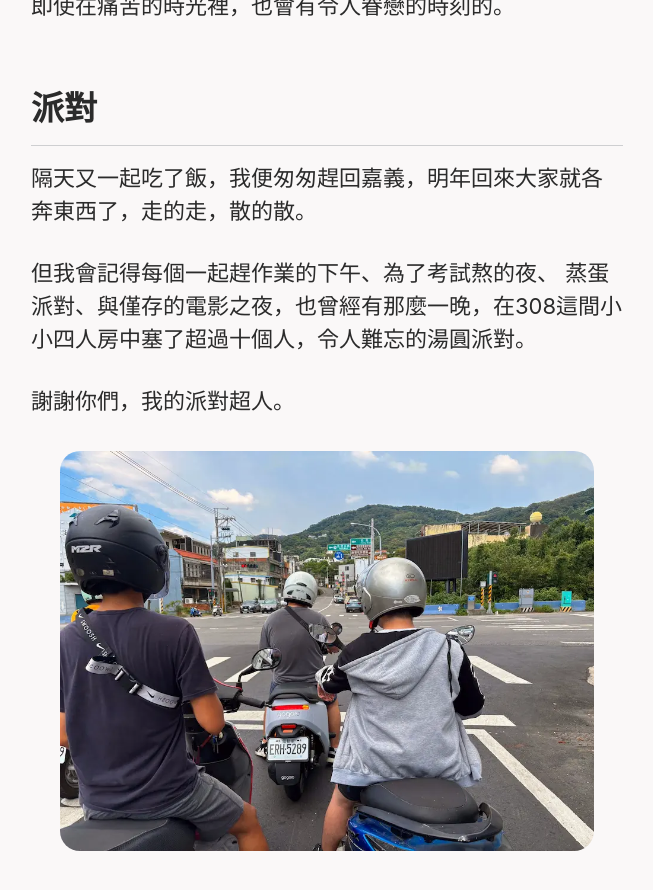
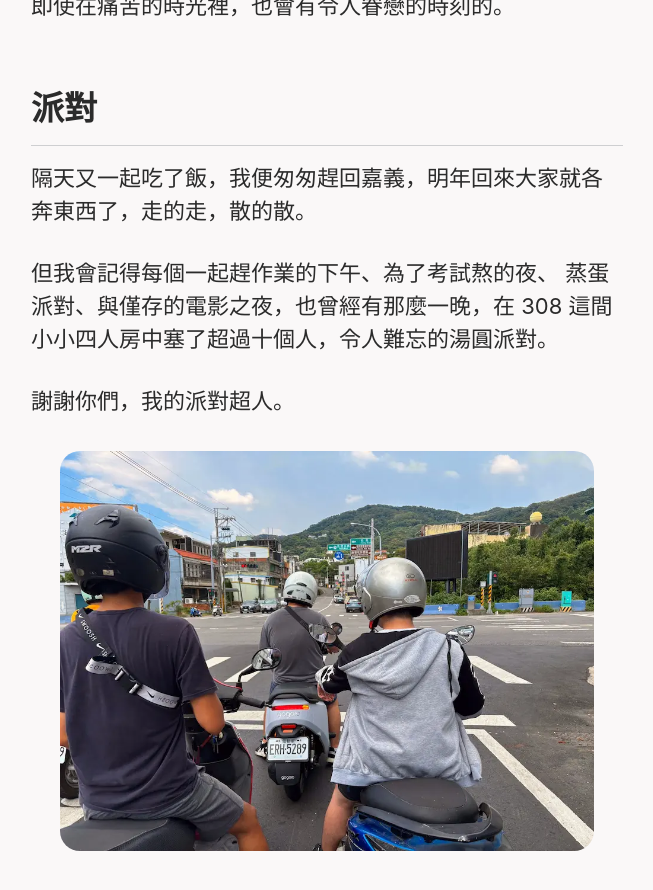
Before and after one commit to zebra314/zebra314.github.io, a Jekyll site: the page built from _posts/2024-07-16-那一晚-我在新竹.md, in a window 1280 px wide and 900 px high, scrolled down 2228 px. Shown: the top 890 px of the window, without its empty margins (313-966 px from the left). Built offline with Jekyll 4.4.1, drawn with Linux system fonts in a browser that asks for light colours; cached includes are drawn as plain includes.

```diff
--- a/_posts/2024-07-16-那一晚-我在新竹.md
+++ b/_posts/2024-07-16-那一晚-我在新竹.md
@@ -44,7 +44,7 @@ tag: Mundane
 隔天又一起吃了飯，我便匆匆趕回嘉義，明年回來大家就各奔東西了，走的走，散的散。
 
 但我會記得每個一起趕作業的下午、為了考試熬的夜、
-蒸蛋派對、與僅存的電影之夜，也曾經有那麼一晚，在308這間小小四人房中塞了超過十個人，令人難忘的湯圓派對。
+蒸蛋派對、與僅存的電影之夜，也曾經有那麼一晚，在 308 這間小小四人房中塞了超過十個人，令人難忘的湯圓派對。
 
 謝謝你們，我的派對超人。
 ![](/assets/image/24/0716-2.webp)
```
